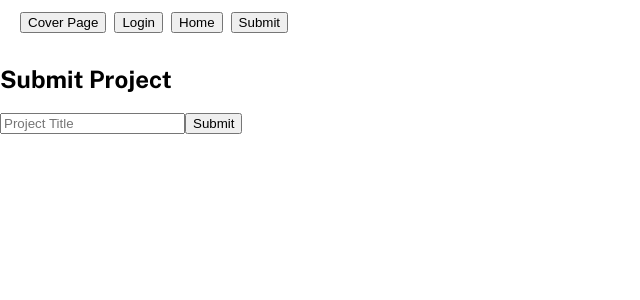
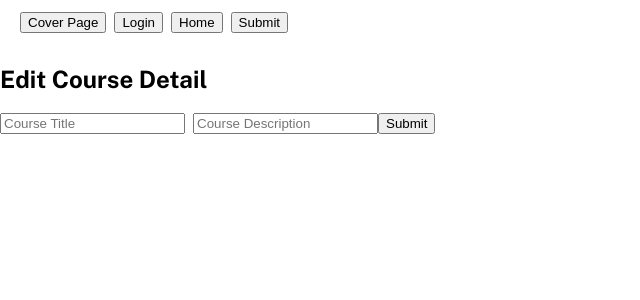
Before and after one commit to SerenaChen7/COSC360-W2025T2, a React (Vite) app in the folder frontend/: page / in a window 1280 px wide. Both pictures are taken after typing "Sample" into the empty fields and a click on the button "Submit". Shown: the top 300 px of the page, without its empty margins (0-640 px from the left). Built offline with nearby package versions, Linux system fonts and the light colour scheme.

Commit message:
updated for course description submission

```diff
--- a/frontend/src/pages/Submit.jsx
+++ b/frontend/src/pages/Submit.jsx
@@ -2,6 +2,7 @@ import { useState } from "react";
 
 export default function Submit() {
   const [title, setTitle] = useState("");
+  const [description, setDescription] = useState("");
   const [responseMsg, setResponseMsg] = useState("");
 
   const handleSubmit = async (e) => {
@@ -14,7 +15,7 @@ export default function Submit() {
       headers: {
         "Content-Type": "application/json",
       },
-      body: JSON.stringify({ title }),
+      body: JSON.stringify({ title, description }),
     });
 
     //Data is the JSON response from the backend
@@ -24,20 +25,26 @@ export default function Submit() {
 
   return (
     <div>
-      <h2>Submit Project</h2>
+      <h2>Edit Course Detail</h2>
 
       <form onSubmit={handleSubmit}>
         <input
           type="text"
-          placeholder="Project Title"
+          placeholder="Course Title"
           value={title}
           onChange={(e) => setTitle(e.target.value)}
         />
-
+        <input
+          type="text"
+          placeholder="Course Description"
+          value={description}
+          onChange={(e) => setDescription(e.target.value)}
+          style={{ marginLeft: 8 }}
+        />
         <button type="submit">Submit</button>
       </form>
 
-      <p>{responseMsg}</p>
+      <p>{responseMsg}</p >
     </div>
   );
 }
```
Also changed, not shown: 1 other file (tests, documents, lock files or other folders).
